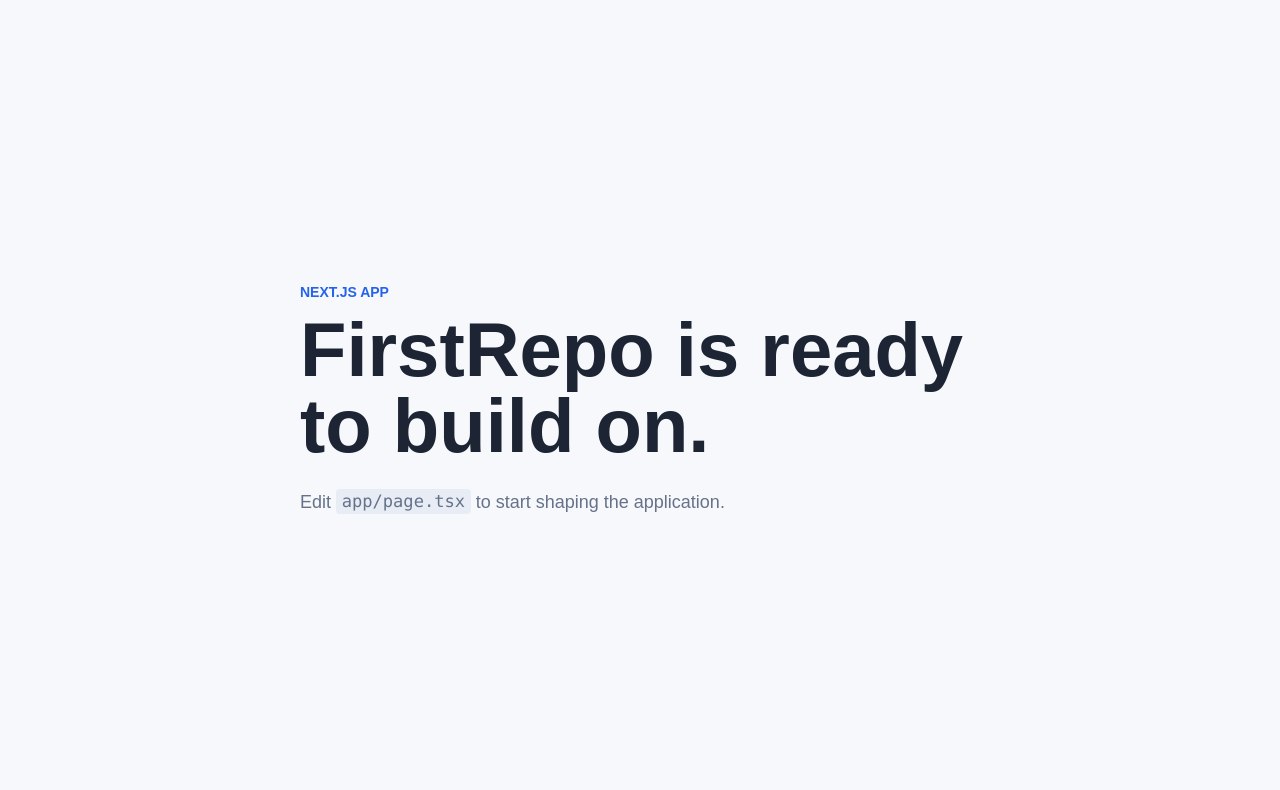
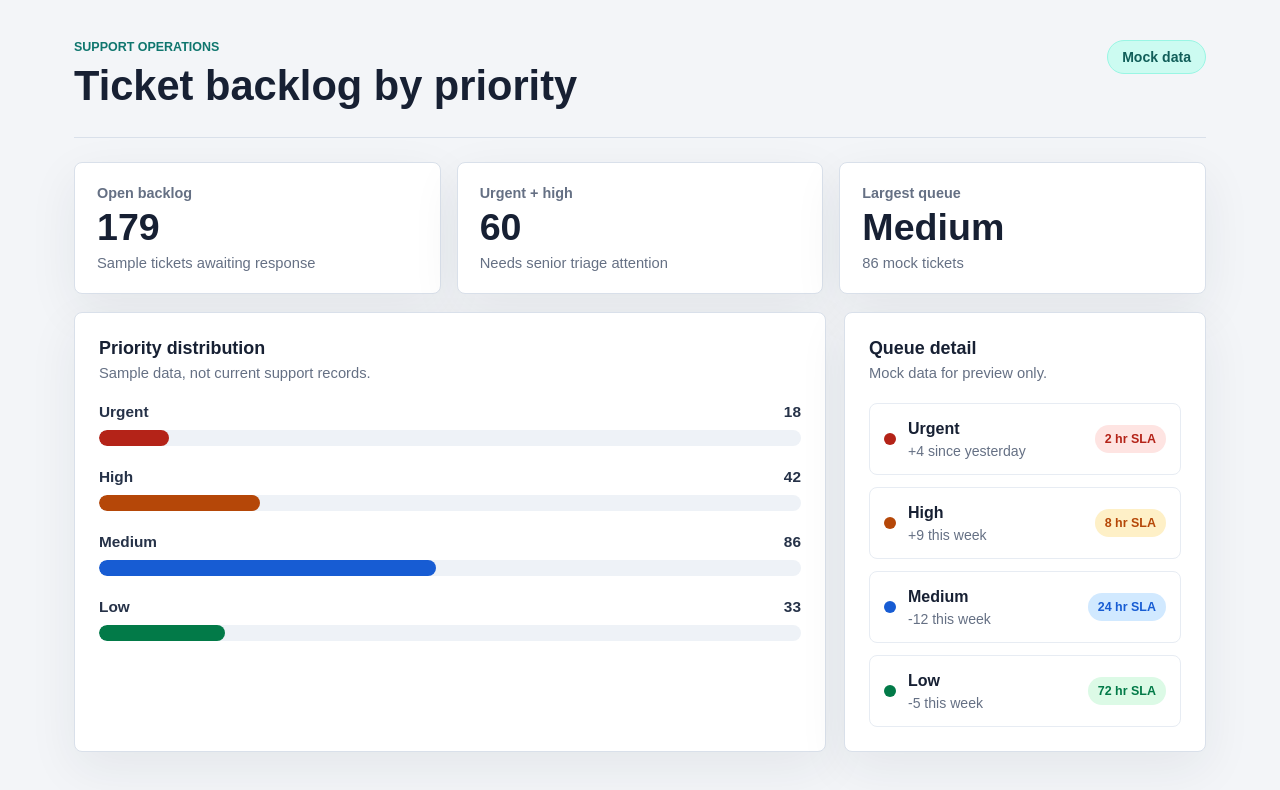
Before and after one commit to Zeyuzhao/FirstRepo, a Next.js app: page / in a window 1280 px wide. Shown: the top 790 px of the page. Built offline with nearby package versions, Linux system fonts and the light colour scheme.

Commit message:
Add support backlog dashboard

```diff
--- a/app/globals.css
+++ b/app/globals.css
@@ -1,9 +1,12 @@
 :root {
   color-scheme: light;
-  --background: #f7f8fb;
-  --foreground: #1d2433;
-  --muted: #65728a;
-  --accent: #2563eb;
+  --background: #f3f5f8;
+  --foreground: #172033;
+  --muted: #657084;
+  --line: #d9e0ea;
+  --panel: #ffffff;
+  --accent: #0f766e;
+  --accent-strong: #115e59;
 }
 
 * {
@@ -33,35 +36,224 @@ code {
   font-size: 0.95em;
 }
 
-.page {
-  display: grid;
+.dashboard {
+  width: min(1180px, 100%);
   min-height: 100vh;
-  place-items: center;
-  padding: 2rem;
+  margin: 0 auto;
+  padding: 40px 24px;
 }
 
-.intro {
-  max-width: 680px;
+.toolbar {
+  display: flex;
+  align-items: flex-start;
+  justify-content: space-between;
+  gap: 24px;
+  padding-bottom: 28px;
+  border-bottom: 1px solid var(--line);
 }
 
 .eyebrow {
-  margin: 0 0 0.75rem;
+  margin: 0 0 10px;
   color: var(--accent);
-  font-size: 0.875rem;
+  font-size: 0.78rem;
   font-weight: 700;
+  letter-spacing: 0;
   text-transform: uppercase;
 }
 
 h1 {
   margin: 0;
-  font-size: clamp(2.25rem, 6vw, 4.75rem);
+  font-size: 2.6rem;
+  line-height: 1.08;
+  letter-spacing: 0;
+}
+
+.data-pill {
+  display: inline-flex;
+  align-items: center;
+  min-height: 34px;
+  border: 1px solid #99f6e4;
+  border-radius: 999px;
+  background: #ccfbf1;
+  color: var(--accent-strong);
+  padding: 0 14px;
+  font-size: 0.88rem;
+  font-weight: 700;
+  white-space: nowrap;
+}
+
+.metrics {
+  display: grid;
+  grid-template-columns: repeat(3, minmax(0, 1fr));
+  gap: 16px;
+  margin-top: 24px;
+}
+
+.metric,
+.panel {
+  border: 1px solid var(--line);
+  border-radius: 8px;
+  background: var(--panel);
+  box-shadow: 0 16px 50px rgb(31 41 55 / 7%);
+}
+
+.metric {
+  display: grid;
+  gap: 8px;
+  padding: 22px;
+}
+
+.metric-label {
+  color: var(--muted);
+  font-size: 0.9rem;
+  font-weight: 700;
+}
+
+.metric strong {
+  font-size: 2.35rem;
   line-height: 1;
 }
 
-.summary {
-  max-width: 34rem;
-  margin: 1.5rem 0 0;
+.metric-note {
   color: var(--muted);
-  font-size: 1.125rem;
-  line-height: 1.6;
+  font-size: 0.92rem;
 }
+
+.content-grid {
+  display: grid;
+  grid-template-columns: minmax(0, 1.35fr) minmax(320px, 0.65fr);
+  gap: 18px;
+  margin-top: 18px;
+}
+
+.panel {
+  padding: 24px;
+}
+
+.panel-heading {
+  display: flex;
+  justify-content: space-between;
+  gap: 16px;
+  margin-bottom: 22px;
+}
+
+h2,
+h3,
+p {
+  margin: 0;
+}
+
+h2 {
+  font-size: 1.12rem;
+  line-height: 1.25;
+}
+
+.panel-heading p {
+  margin-top: 6px;
+  color: var(--muted);
+  font-size: 0.92rem;
+}
+
+.bars {
+  display: grid;
+  gap: 22px;
+}
+
+.bar-row {
+  display: grid;
+  gap: 9px;
+}
+
+.bar-label {
+  display: flex;
+  align-items: center;
+  justify-content: space-between;
+  gap: 16px;
+  color: #263248;
+  font-size: 0.96rem;
+  font-weight: 700;
+}
+
+.bar-track {
+  height: 16px;
+  overflow: hidden;
+  border-radius: 999px;
+  background: #eef2f7;
+}
+
+.bar-fill {
+  display: block;
+  height: 100%;
+  min-width: 12px;
+  border-radius: inherit;
+}
+
+.priority-list {
+  display: grid;
+  gap: 12px;
+}
+
+.priority-item {
+  display: grid;
+  grid-template-columns: 12px minmax(0, 1fr) auto;
+  align-items: center;
+  gap: 12px;
+  min-height: 72px;
+  border: 1px solid #e7ecf3;
+  border-radius: 8px;
+  padding: 14px;
+}
+
+.priority-dot {
+  width: 12px;
+  height: 12px;
+  border-radius: 999px;
+}
+
+h3 {
+  font-size: 1rem;
+  line-height: 1.25;
+}
+
+.priority-item p {
+  margin-top: 4px;
+  color: var(--muted);
+  font-size: 0.88rem;
+}
+
+.sla {
+  border-radius: 999px;
+  padding: 7px 10px;
+  font-size: 0.78rem;
+  font-weight: 800;
+  white-space: nowrap;
+}
+
+@media (max-width: 760px) {
+  .dashboard {
+    padding: 28px 16px;
+  }
+
+  .toolbar,
+  .metrics,
+  .content-grid {
+    grid-template-columns: 1fr;
+  }
+
+  .toolbar {
+    display: grid;
+  }
+
+  h1 {
+    font-size: 2rem;
+  }
+
+  .priority-item {
+    grid-template-columns: 12px minmax(0, 1fr);
+  }
+
+  .sla {
+    grid-column: 2;
+    width: fit-content;
+  }
+}
--- a/app/page.tsx
+++ b/app/page.tsx
@@ -1,12 +1,128 @@
 export default function Home() {
+  const priorities = [
+    {
+      name: "Urgent",
+      count: 18,
+      trend: "+4 since yesterday",
+      color: "#b42318",
+      bg: "#fee4e2",
+      sla: "2 hr SLA",
+    },
+    {
+      name: "High",
+      count: 42,
+      trend: "+9 this week",
+      color: "#b54708",
+      bg: "#fef0c7",
+      sla: "8 hr SLA",
+    },
+    {
+      name: "Medium",
+      count: 86,
+      trend: "-12 this week",
+      color: "#175cd3",
+      bg: "#d1e9ff",
+      sla: "24 hr SLA",
+    },
+    {
+      name: "Low",
+      count: 33,
+      trend: "-5 this week",
+      color: "#027a48",
+      bg: "#dcfae6",
+      sla: "72 hr SLA",
+    },
+  ];
+
+  const total = priorities.reduce((sum, priority) => sum + priority.count, 0);
+  const urgentAndHigh = priorities
+    .filter((priority) => priority.name === "Urgent" || priority.name === "High")
+    .reduce((sum, priority) => sum + priority.count, 0);
+
   return (
-    <main className="page">
-      <section className="intro">
-        <p className="eyebrow">Next.js app</p>
-        <h1>FirstRepo is ready to build on.</h1>
-        <p className="summary">
-          Edit <code>app/page.tsx</code> to start shaping the application.
-        </p>
+    <main className="dashboard">
+      <section className="toolbar" aria-labelledby="dashboard-title">
+        <div>
+          <p className="eyebrow">Support operations</p>
+          <h1 id="dashboard-title">Ticket backlog by priority</h1>
+        </div>
+        <span className="data-pill">Mock data</span>
+      </section>
+
+      <section className="metrics" aria-label="Backlog summary">
+        <article className="metric">
+          <span className="metric-label">Open backlog</span>
+          <strong>{total}</strong>
+          <span className="metric-note">Sample tickets awaiting response</span>
+        </article>
+        <article className="metric">
+          <span className="metric-label">Urgent + high</span>
+          <strong>{urgentAndHigh}</strong>
+          <span className="metric-note">Needs senior triage attention</span>
+        </article>
+        <article className="metric">
+          <span className="metric-label">Largest queue</span>
+          <strong>Medium</strong>
+          <span className="metric-note">86 mock tickets</span>
+        </article>
+      </section>
+
+      <section className="content-grid">
+        <section className="panel chart-panel" aria-labelledby="chart-title">
+          <div className="panel-heading">
+            <div>
+              <h2 id="chart-title">Priority distribution</h2>
+              <p>Sample data, not current support records.</p>
+            </div>
+          </div>
+          <div className="bars">
+            {priorities.map((priority) => {
+              const width = `${Math.round((priority.count / total) * 100)}%`;
+
+              return (
+                <div className="bar-row" key={priority.name}>
+                  <div className="bar-label">
+                    <span>{priority.name}</span>
+                    <strong>{priority.count}</strong>
+                  </div>
+                  <div className="bar-track" aria-hidden="true">
+                    <span
+                      className="bar-fill"
+                      style={{ width, backgroundColor: priority.color }}
+                    />
+                  </div>
+                </div>
+              );
+            })}
+          </div>
+        </section>
+
+        <section className="panel" aria-labelledby="queue-title">
+          <div className="panel-heading">
+            <div>
+              <h2 id="queue-title">Queue detail</h2>
+              <p>Mock data for preview only.</p>
+            </div>
+          </div>
+          <div className="priority-list">
+            {priorities.map((priority) => (
+              <article className="priority-item" key={priority.name}>
+                <span
+                  className="priority-dot"
+                  style={{ backgroundColor: priority.color }}
+                  aria-hidden="true"
+                />
+                <div>
+                  <h3>{priority.name}</h3>
+                  <p>{priority.trend}</p>
+                </div>
+                <span className="sla" style={{ backgroundColor: priority.bg, color: priority.color }}>
+                  {priority.sla}
+                </span>
+              </article>
+            ))}
+          </div>
+        </section>
       </section>
     </main>
   );
```
